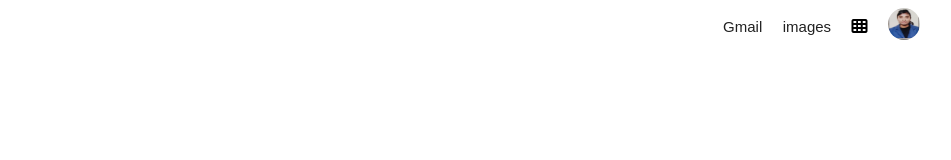
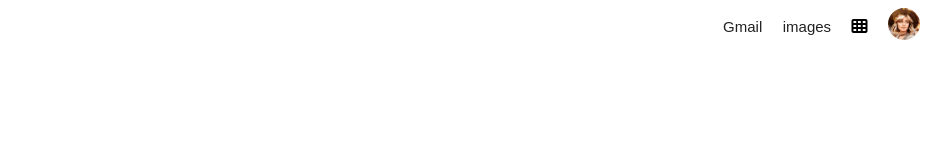
Before and after one commit to dishaaggarwal26/google-replica, a plain HTML site: page index.html in a window 1280 px wide. Shown: the top 160 px of the page, without its empty margins (317-1268 px from the left). Drawn offline with Linux system fonts and the light colour scheme.

Commit message:
Update and rename google-replica.html to index.html

```diff
--- a/google-replica.html
+++ b/index.html
@@ -62,7 +62,7 @@
 
                 </div>
             </div>
-            <img class="profile-pic" src="dishaphoto.jpg" height="32" width="32">
+            <img class="profile-pic" src="profile.jpg" height="32" width="32">
         </nav>
     </header>
 
```
